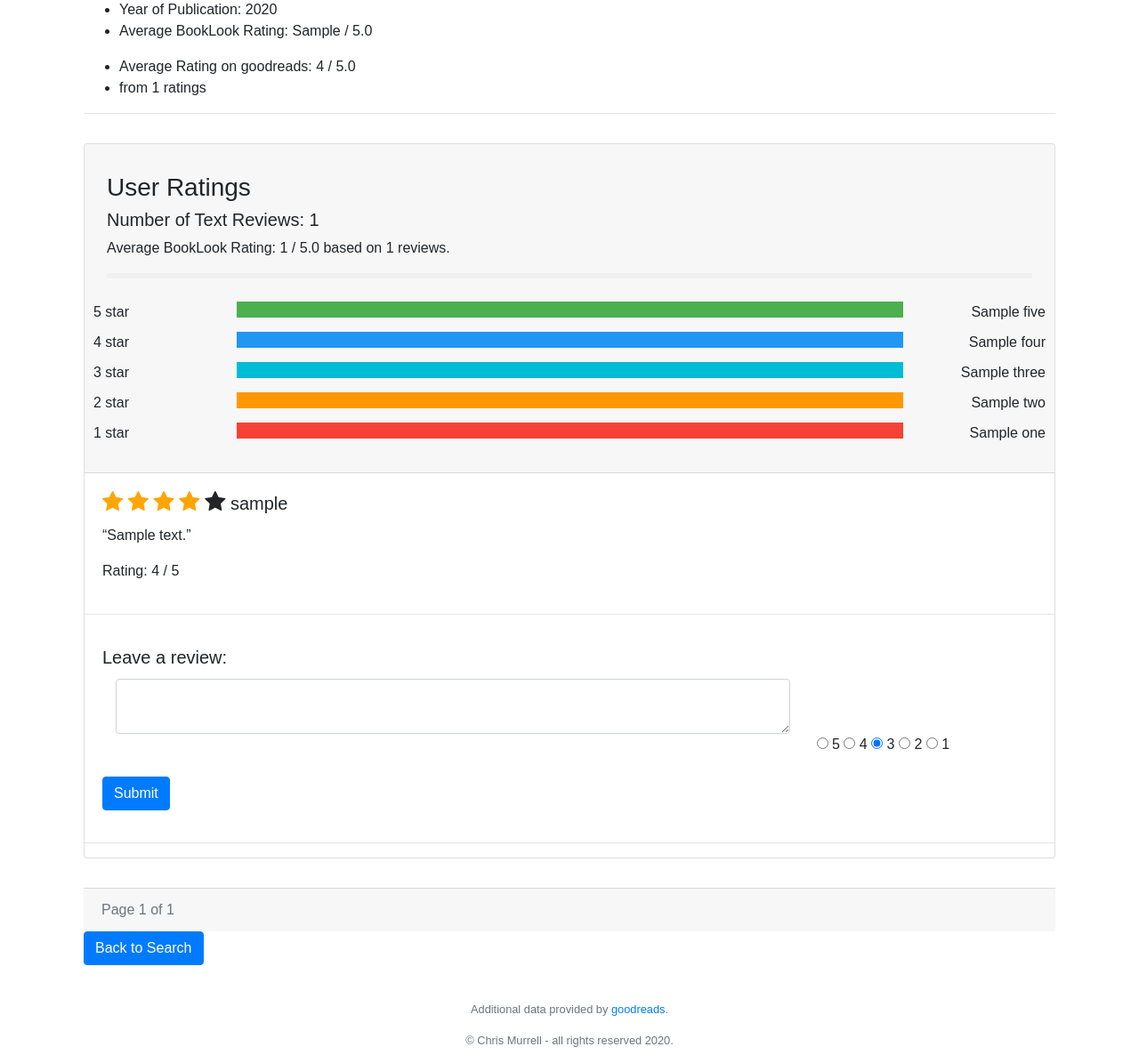
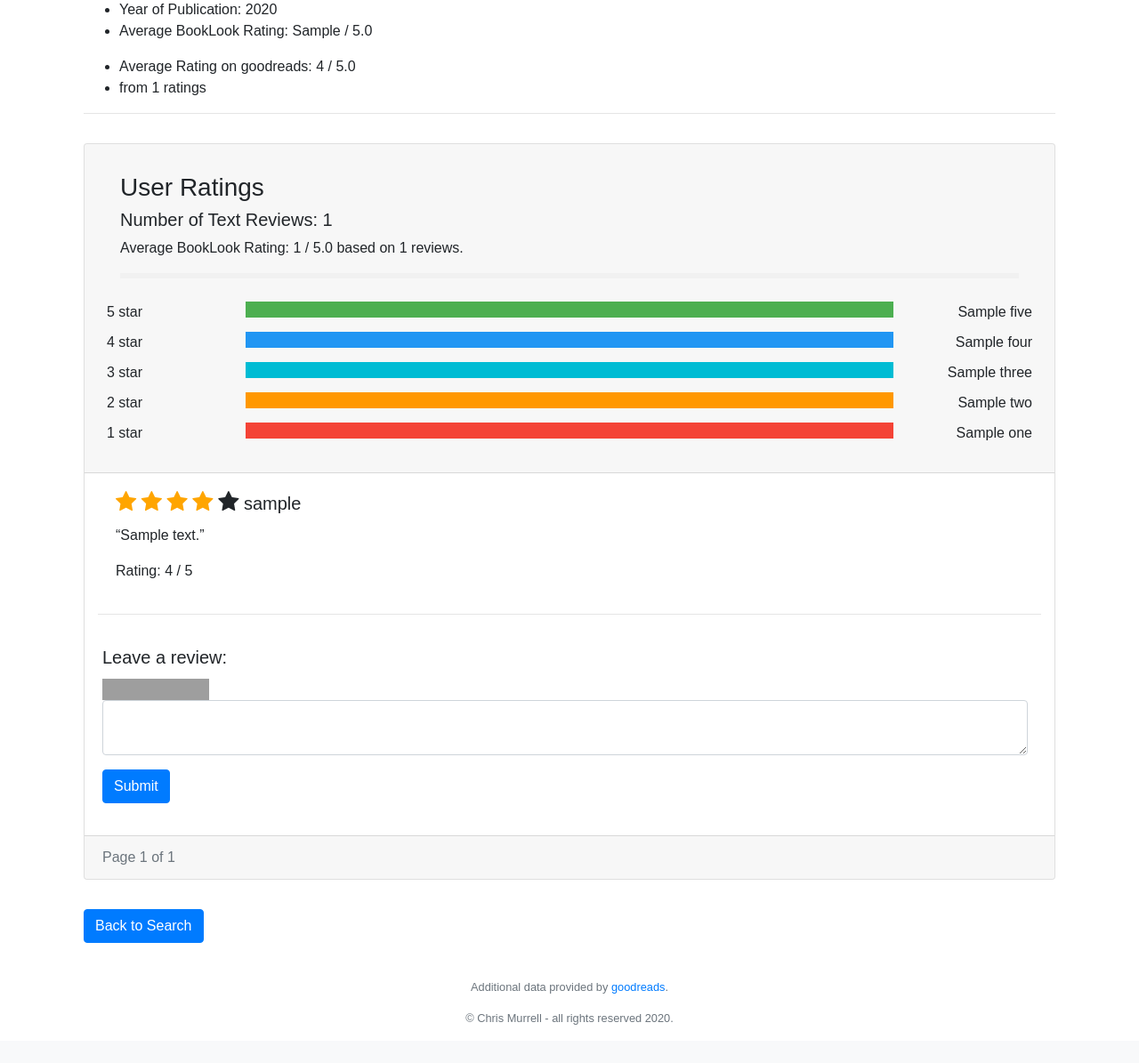
Before and after one commit to chrismurrelldrummer/project1, a Flask app: template templates/book.html in a window 1280 px wide. Shown: the part 185-1380 px from the top of the page at 89% size. After the commit the page ends 1337 px from the top, so only its background shows below. Run offline with Flask 2, Linux system fonts and the light colour scheme; the template is opened without the code that fills it: most values are stand-ins (such as "Sample title", 1, 10 or a date in 2020); some libraries are stand-ins or nearby versions; grey boxes are pictures that could not be loaded.

Commit message:
updated review formatting, no stars

```diff
--- a/static/styles.css
+++ b/static/styles.css
@@ -8,7 +8,19 @@ body {
     margin-top: 3%;
 }
 
+.col-md-9 {
+    padding-left: 0;
+}
+
+.col-md-3 {
+    padding-left: 0;
+}
+
 /* forms */
+
+#addcomment {
+    margin-right: 1%;
+}
 
 
 /* bootstrap and w3schools features */
@@ -95,7 +107,7 @@ body {
 }
 
 /* star rating from http://code.iamkate.com/html-and-css/star-rating-widget */
-span .starRating:not(old) {
+.starRating:not(old) {
     display: inline-block;
     width: 7.5em;
     height: 1.5em;
@@ -103,25 +115,25 @@ span .starRating:not(old) {
     vertical-align: bottom;
 }
 
-span .starRating:not(old)>input {
+.starRating:not(old)>input {
     margin-right: -100%;
     opacity: 0;
 }
 
-span .starRating:not(old)>label {
+.starRating:not(old)>label {
     display: block;
     float: right;
     position: relative;
-    background: url('/images/star-off.svg');
+    background: url('star-off.svg');
     background-size: contain;
 }
 
-span .starRating:not(old)>label:before {
+.starRating:not(old)>label:before {
     content: '';
     display: block;
     width: 1.5em;
     height: 1.5em;
-    background: url('/images/star-on.svg');
+    background: url('star-on.svg');
     background-size: contain;
     opacity: 0;
     transition: opacity 0.2s linear;
--- a/templates/book.html
+++ b/templates/book.html
@@ -35,7 +35,6 @@ Book Details
 <div class="card cmx">
 
     <div class="card-header">
-        <div class="row">
         <div class="card-body">
             <!-- first if for statement when no reviews -->
             {% if reviews %}
@@ -124,11 +123,10 @@ Book Details
             {% endif %}
         </div>
     </div>
-    </div>
 
 
     {% for row in reviews %}
-    <div class="row">
+
     <div class="col-md-12">
         <div class="card-body">
             <h5 class="card-title">
@@ -145,22 +143,18 @@ Book Details
         </div>
         <hr>
     </div>
-    </div>
+
     {% endfor %}
 
     {% endif %}
 
-    <div class="row">
-        <div class="col-md-12">
+    <div>
+        <form action="{{ url_for('addreview', ident=book['id'], isbn=book['isbn']) }}" method="POST" class="card-text">
             <div class="card-body">
                 <h5 class="card-title">Leave a review:</h5>
-                <form action="{{ url_for('addreview', ident=book['id'], isbn=book['isbn']) }}" method="POST"
-                    class="card-text">
+
                 <div class="form-group">
-                        <div class="col-md-9 mr-auto">
-                            <textarea type="textarea" class="form-control" name="addcomment" id="addcomment"></textarea>
-                        </div>
-                        <div class="col-md-3 ml-auto">
+                    <div>
                         <!-- star rating from http://code.iamkate.com/html-and-css/star-rating-widget -->
                         <span class="starRating">
                             <input id="rating5" type="radio" name="rating" value="5">
@@ -176,16 +170,21 @@ Book Details
                         </span>
                         <!-- end of star rating -->
                     </div>
+                    <div class="input-group mb-3">
+                        <textarea type="textarea" class="form-control" name="addcomment" id="addcomment"></textarea>
                     </div>
 
+                </div>
+
+                <div class="form-group">
+
+                </div>
+                <div class="form-group">
                     <button class="btn btn-primary" type="submit">Submit</button>
-
-                </form>
-            </div>
-            <hr>
                 </div>
             </div>
 
+        </form>
     </div>
 
     <div class="card-footer text-muted">
```
Lines whose indentation alone changed are shown as unchanged.
